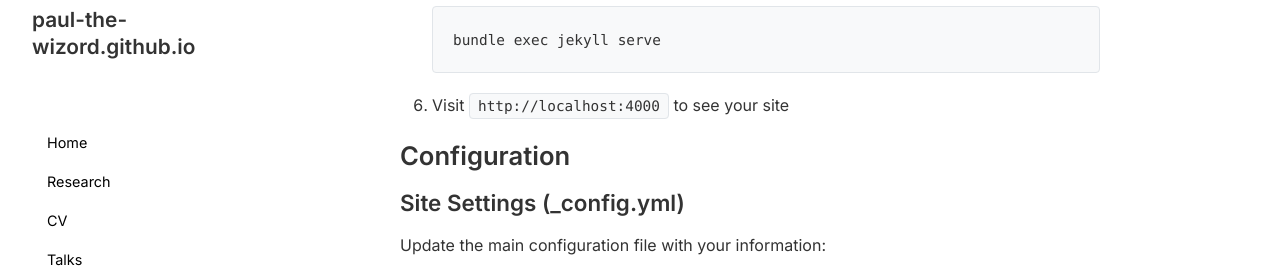
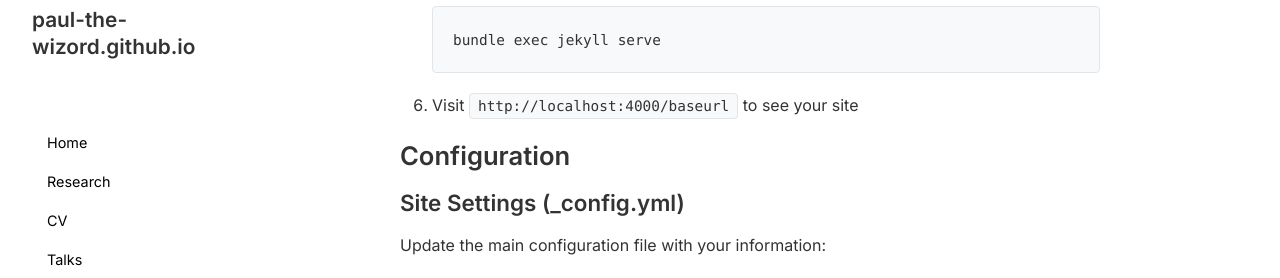
Before and after one commit to Paul-the-Wizord/paul-the-wizord.github.io, a Jekyll site: the page built from _posts/2025-09-03-website-setup-guide.md, in a window 1280 px wide and 900 px high, scrolled down 577 px. Shown: the part 162-440 px from the top of the window. Built offline with Jekyll 4.4.1, drawn with Linux system fonts in a browser that asks for light colours; part of the change alters nothing that is shown.

Commit message:
Updated blog post

````diff
--- a/_posts/2025-09-03-website-setup-guide.md
+++ b/_posts/2025-09-03-website-setup-guide.md
@@ -33,7 +33,7 @@ This guide explains how to set up and customize this Jekyll-based website templa
    bundle exec jekyll serve
    ```
 
-6. Visit `http://localhost:4000` to see your site
+6. Visit `http://localhost:4000/baseurl` to see your site
 
 ## Configuration
 
````
